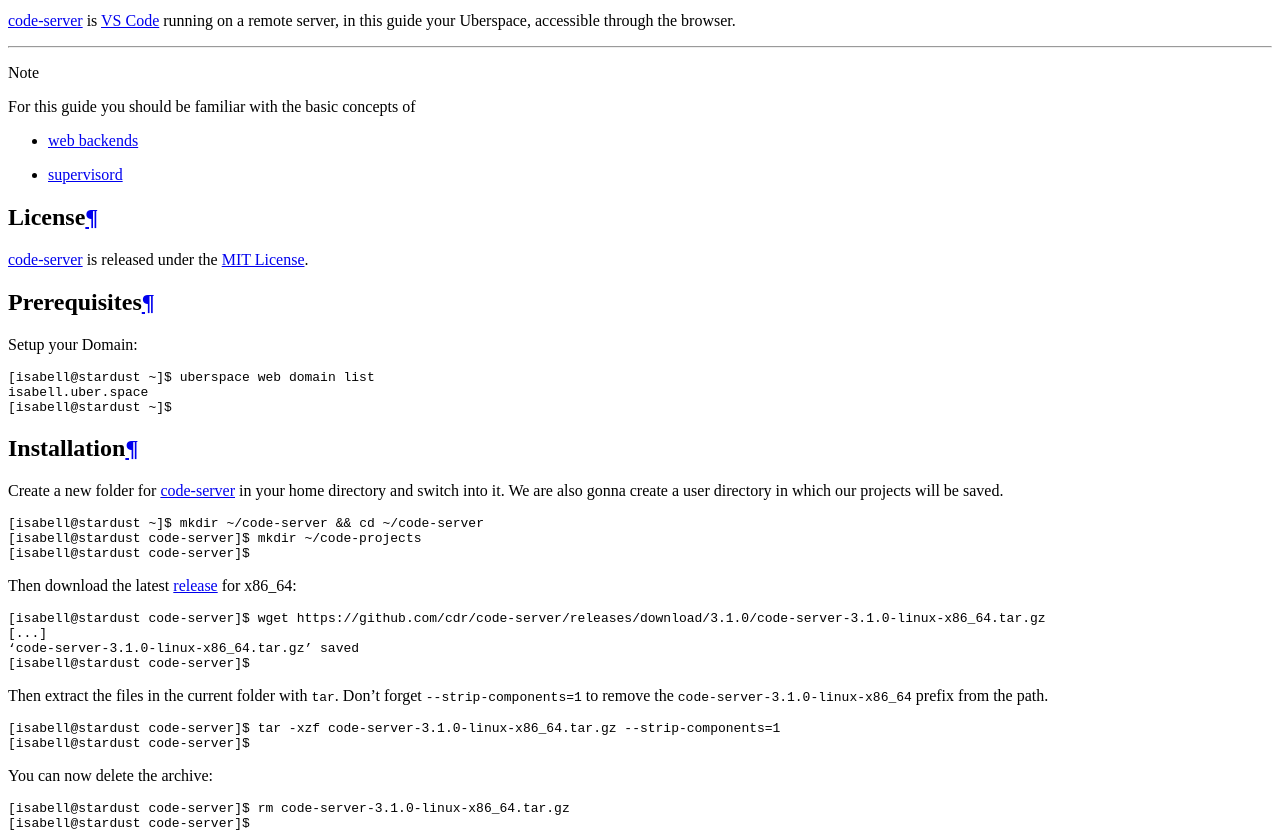
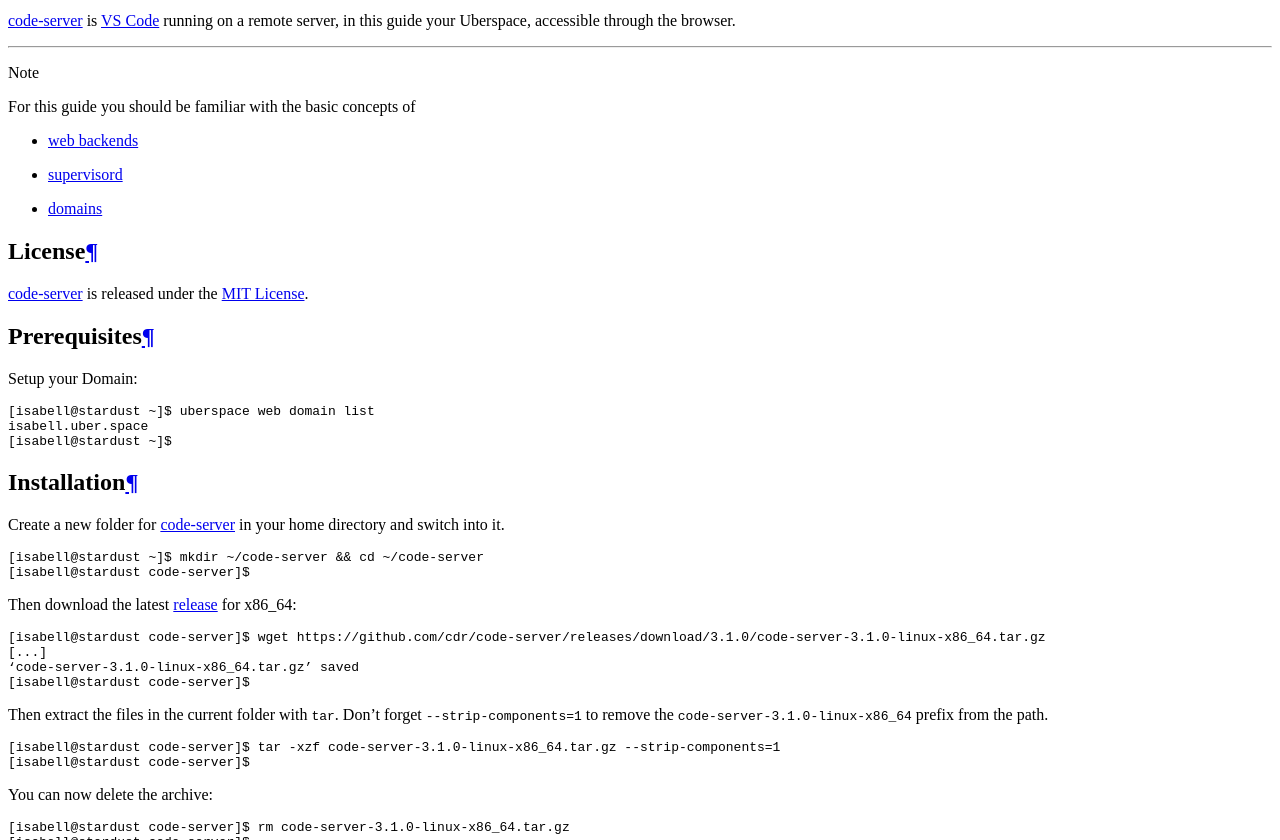
Before and after one commit to Uberspace/lab, a Sphinx documentation site: the page built from source/guide_code-server.rst, in a window 1280 px wide and 900 px high, scrolled down 3158 px, cut to the strip 60-900 px from the top of the window. Built offline with Sphinx 7.4.7 and the Read the Docs theme 2.0.0, drawn with Linux system fonts in a browser that asks for light colours.

Commit message:
[code-server] remove user dir section

```diff
--- a/source/guide_code-server.rst
+++ b/source/guide_code-server.rst
@@ -24,6 +24,7 @@
 
   * :manual:`web backends <web-backends>`
   * :manual:`supervisord <daemons-supervisord>`
+  * :manual:`domains <web-domains>`
 
 License
 =======
@@ -40,12 +41,11 @@
 Installation
 =============
 
-Create a new folder for code-server_ in your home directory and switch into it. We are also gonna create a user directory in which our projects will be saved.
+Create a new folder for code-server_ in your home directory and switch into it.
 
 .. code-block:: console
 
   [isabell@stardust ~]$ mkdir ~/code-server && cd ~/code-server
-  [isabell@stardust code-server]$ mkdir ~/code-projects
   [isabell@stardust code-server]$
 
 
```
